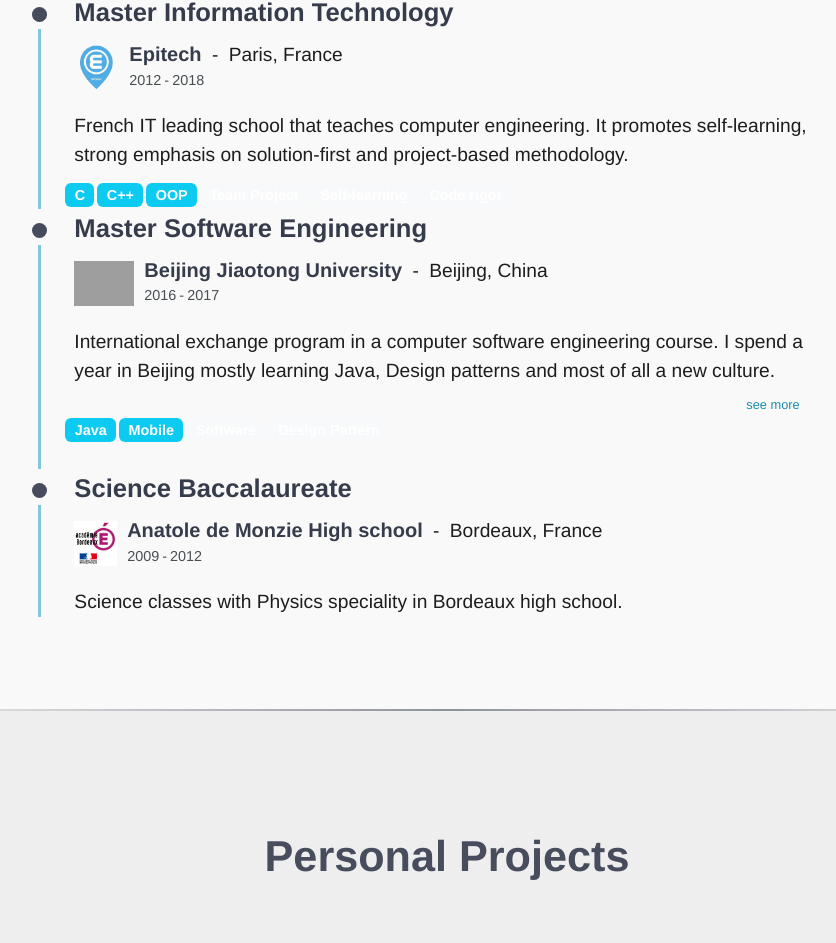
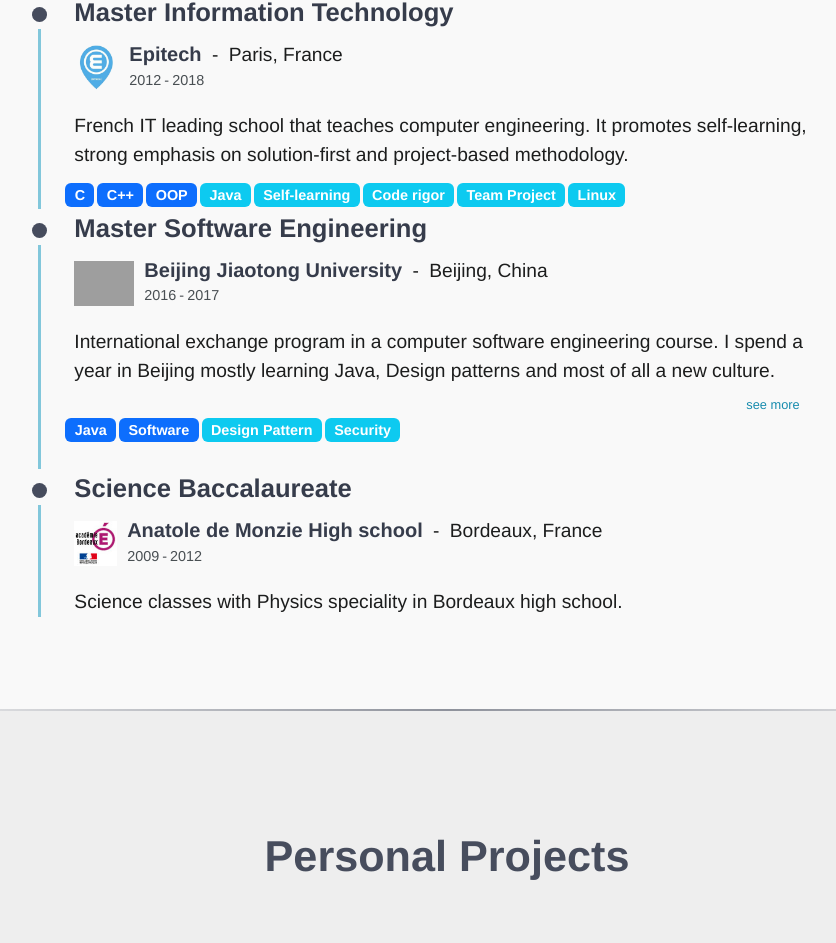
Before and after one commit to Draym/portfolio, a React (Create React App) app: page / in a window 1280 px wide. Shown: the part 4049-4992 px from the top of the page, without its empty margins (193-1029 px from the left). Built offline with nearby package versions, Linux system fonts and the light colour scheme; grey boxes are pictures that could not be loaded.

Commit message:
task: update education

```diff
--- a/src/data/DEducation.js
+++ b/src/data/DEducation.js
@@ -14,9 +14,8 @@
             date_total: "5y",
             id:"epitech",
             intro: "French IT leading school that teaches computer engineering. It promotes self-learning, strong emphasis on solution-first and project-based methodology.",
-            badges: [{name: 'C', color: 'info'}, {name: 'C++', color: 'info'}, {name: 'OOP', color: 'info'},
-                {name: 'Team Project', color: 'light'}, {name: 'Self-learning', color: 'light'},
-                {name: 'Code rigor', color: 'light'}],
+            badges: [{name: 'C', color: 'primary'}, {name: 'C++', color: 'primary'}, {name: 'OOP', color: 'primary'},
+                {name: 'Java', color: 'info'}, {name: 'Self-learning', color: 'info'}, {name: 'Code rigor', color: 'info'}, {name: 'Team Project', color: 'info'}, {name: 'Linux', color: 'info'}],
             details: null
         },
         {
@@ -30,21 +29,21 @@
             date_total: "1y",
             id:"bjtu",
             intro: "International exchange program in a computer software engineering course. I spend a year in Beijing mostly learning Java, Design patterns and most of all a new culture.",
-            badges: [{name: 'Java', color: 'info'}, {name: 'Mobile', color: 'info'},
-                {name: 'Software', color: 'light'}, {name: 'Design Pattern', color: 'light'}],
+            badges: [{name: 'Java', color: 'primary'}, {name: 'Software', color: 'primary'},
+                {name: 'Design Pattern', color: 'info'}, {name: 'Security', color: 'info'}],
             details: <div>
                 <p className="p-br">Through the year, I have developed multiple projects as solo or within a team.</p>
                 <p className="plvl">Some of my biggest free projects:</p>
                 <ul className="p-br-2">
                     <li><a href="https://github.com/Draym/JumppyJumper" target="_blank" rel="noopener noreferrer">JumpyJumper</a> : 2D game
-                        developed from scratch using Java and Slick2D, my challenge was to develop a brand new game
-                        library including animation and physics.
+                        developed from scratch using Java and Slick2D, my challenge was to develop a brand new Game
+                        Engine SDK including animation and physics.
                     </li>
                     <li><a href="https://github.com/Draym/LostInBJTU" target="_blank" rel="noopener noreferrer">LostInBJTU</a> : University map
                         mobile application, with the purpose to include each classroom and buildings.
                     </li>
                     <li><a href="https://github.com/Draym/shoumeFW" target="_blank" rel="noopener noreferrer">shoumeFW</a> : Social healthy recipe
-                        app, front web of a team project including Back, Web, Mobile. Using AngularJS + Bootstrap.
+                        app, team project including Back, Web, Mobile. Using AngularJS + Bootstrap.
                     </li>
                 </ul>
             </div>
```
